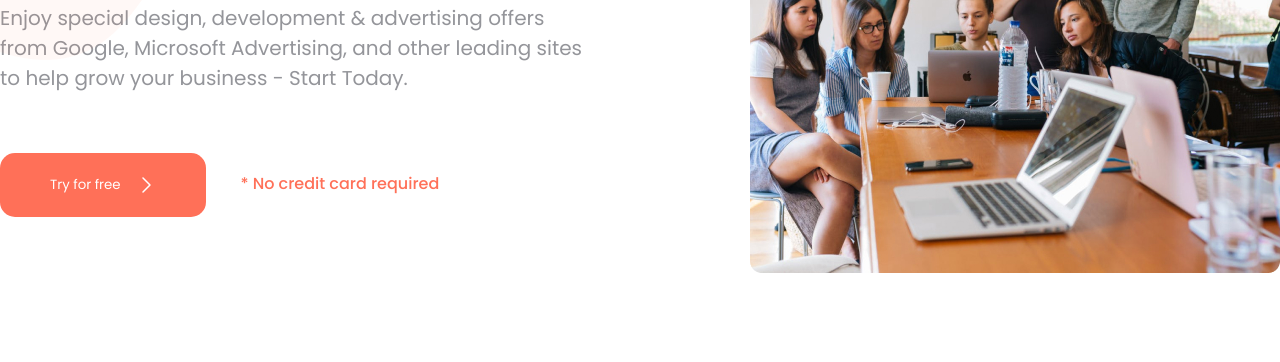
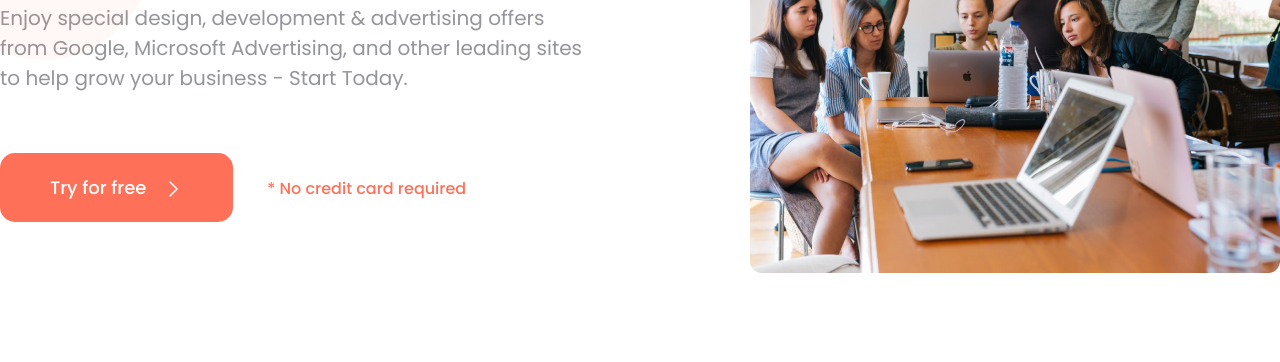
Before and after one commit to MehaZylu/yogi-project, a plain HTML site: page index.html in a window 1280 px wide. Shown: the part 417-779 px from the top of the page. Drawn offline with Linux system fonts and the light colour scheme.

Commit message:
Исправление для кнопок

```diff
--- a/css/style.css
+++ b/css/style.css
@@ -6,7 +6,7 @@ p {
 	line-height: 30px;
 }
 
-.button {
+button {
 	display: block;
 
 	background-color: #ff7058;
@@ -139,7 +139,7 @@ p {
 
 .banner-button img {
 	margin-left: 18px;
-	vertical-align: -20%;
+	vertical-align: -10%;
 }
 
 .banner-button-info {
```
